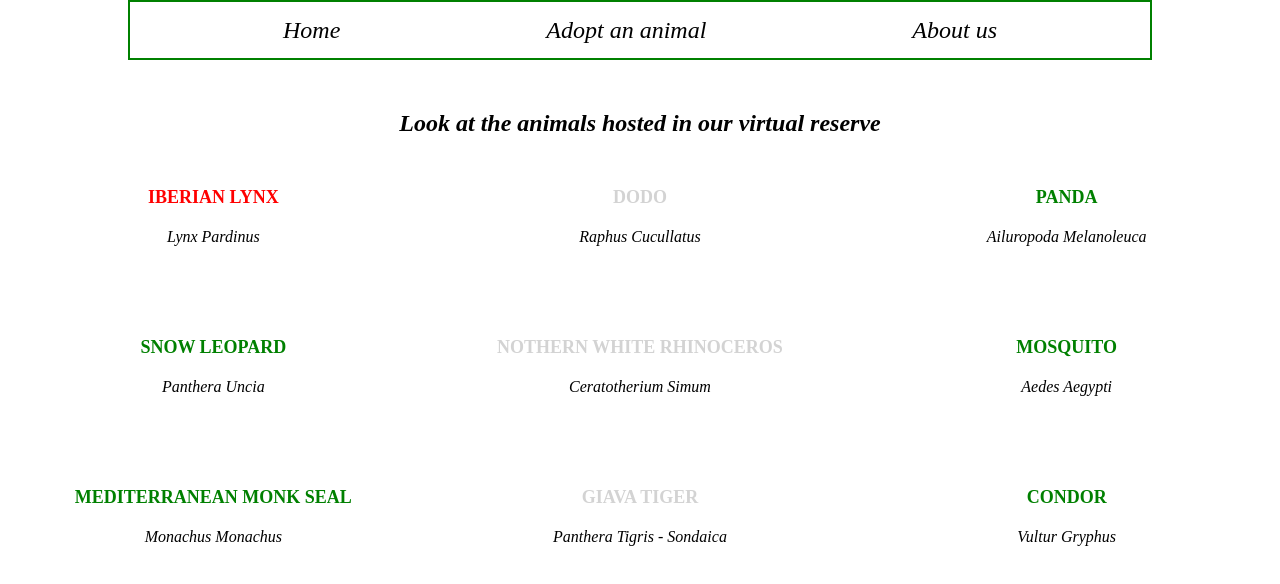
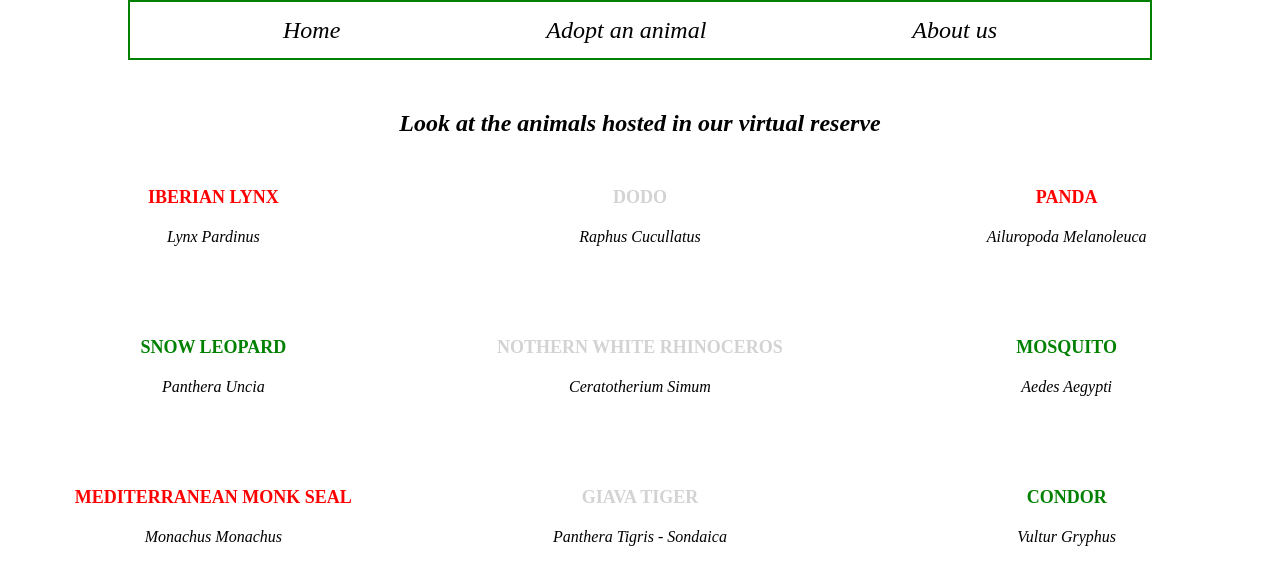
Before and after one commit to diopmorfall/angular-tutorial, an Angular app: page /animals in a window 1280 px wide. Shown: the top 584 px of the page. Built offline with nearby package versions, Linux system fonts and the light colour scheme.

Commit message:
Item component implementation
- Added view and styles
- Added logic to get the correct route

```diff
--- a/src/app/components/item-list/item-list.component.html
+++ b/src/app/components/item-list/item-list.component.html
@@ -6,7 +6,7 @@
             <a class="a"
                 [ngClass]="[
                     animal.isExtinct ? 'extinct' :
-                        animal.currentPopulation > 100 ? 'safe' : 'endangered'
+                        animal.currentPopulation > 5000 ? 'safe' : 'endangered'
                 ]"
                 [title]="animal.commonName + ' details'"
                 [routerLink]="['/animals', animal.id]"
--- a/src/app/components/item/item.component.html
+++ b/src/app/components/item/item.component.html
@@ -15,7 +15,7 @@
                 <span>Current population: </span> {{ animal.currentPopulation }}
             </p>
 
-            <button type="button"
+            <button type="button" (click)="saveAnimal(animal.commonName)"
                 *ngIf="!animal.isExtinct"
             >
                 Protect this animal from extinction!
--- a/src/app/components/item/item.component.ts
+++ b/src/app/components/item/item.component.ts
@@ -23,6 +23,10 @@ export class ItemComponent implements OnInit {
 		);
 	}
 
+	saveAnimal(name: string){
+		alert('Thank you for supporting the ' + name.toLowerCase());
+	}
+
 	ngOnInit(): void {
 	}
 
```
